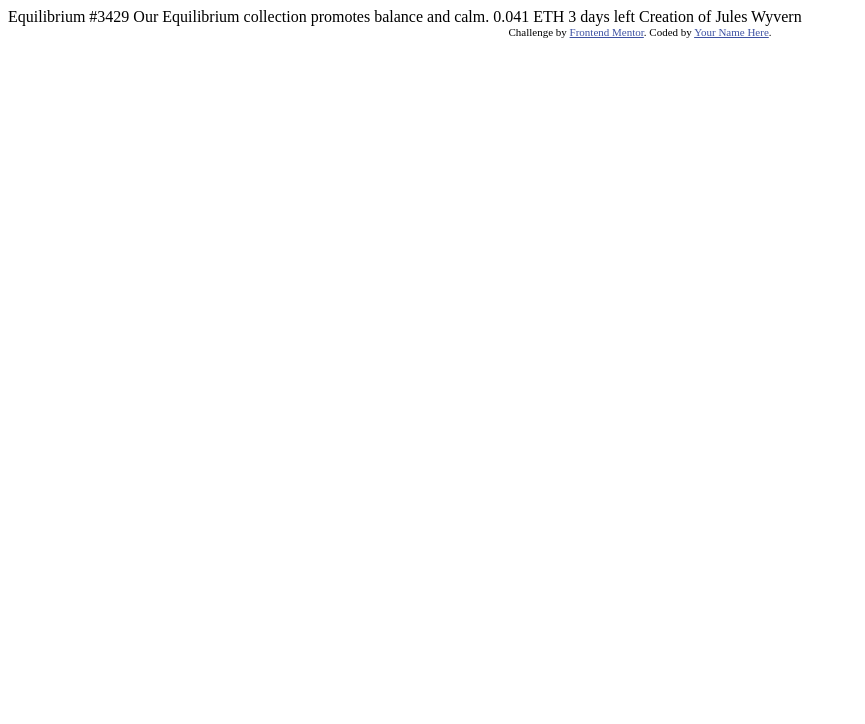
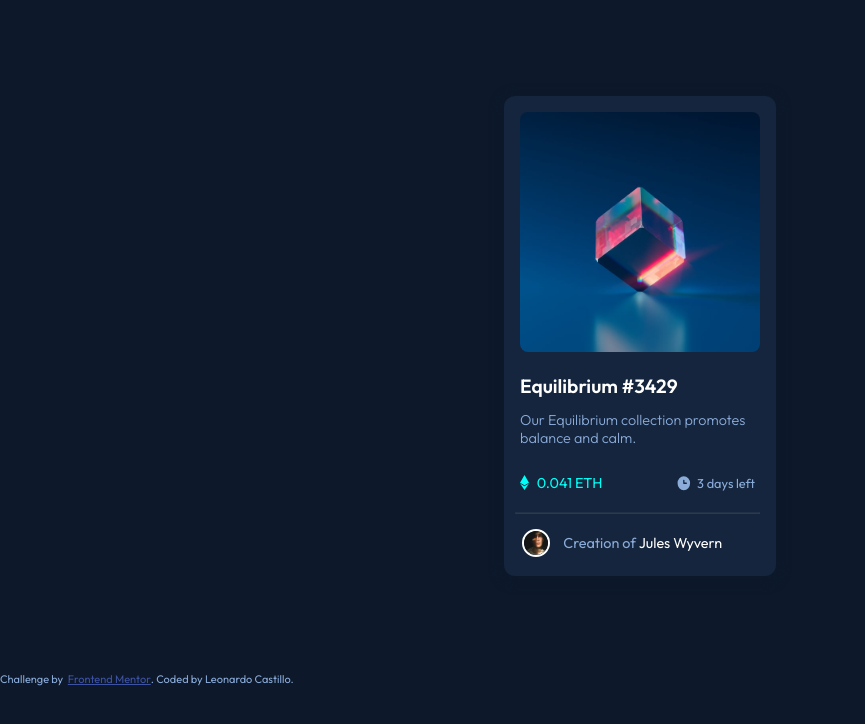
Before and after one commit to Leojosue11/NFT-preview-card-component, a plain HTML site: page index.html in a window 1280 px wide. Shown: the whole page, without its empty margins (0-865 px from the left). Drawn offline with Linux system fonts and the light colour scheme.

Commit message:
Already finish

```diff
--- a/index.html
+++ b/index.html
@@ -1,33 +1,65 @@
 <!DOCTYPE html>
 <html lang="en">
+
 <head>
   <meta charset="UTF-8">
-  <meta name="viewport" content="width=device-width, initial-scale=1.0"> <!-- displays site properly based on user's device -->
-
+  <meta name="viewport" content="width=device-width, initial-scale=1.0">
   <link rel="icon" type="image/png" sizes="32x32" href="./images/favicon-32x32.png">
-
+  <link rel="stylesheet" href="./styles/style.css">
+  <link rel="preconnect" href="https://fonts.googleapis.com">
+  <link rel="preconnect" href="https://fonts.gstatic.com" crossorigin>
+  <link href="https://fonts.googleapis.com/css2?family=Outfit:wght@300;400;600&display=swap" rel="stylesheet">
   <title>Frontend Mentor | NFT preview card component</title>
 
-  <!-- Feel free to remove these styles or customise in your own stylesheet 👍 -->
   <style>
-    .attribution { font-size: 11px; text-align: center; }
-    .attribution a { color: hsl(228, 45%, 44%); }
+    .attribution {
+      font-size: 11px;
+      text-align: center;
+    }
+
+    .attribution a {
+      color: hsl(228, 45%, 44%);
+    }
   </style>
 </head>
+
 <body>
+  <main>
+    <div class="card">
+      <div class="card-image">
+        <img class="card-image-nft" src="./images/image-equilibrium.jpg" alt="">
+        <img class="card-view" src="./images/icon-view.svg" alt="Nft-View">
+      </div>
+      <div class="card-name">
+        <h1>Equilibrium #3429</h1>
+      </div>
+      <div class="card-description">
+        <p>Our Equilibrium collection promotes balance and calm.</p>
+      </div>
 
-  Equilibrium #3429
+      <div class="price-timer">
+        <div class="price">
+          <img src="./images/icon-ethereum.svg" alt="" class="price-img">
+          <p class="price-label">0.041 ETH</p>
+        </div>
+        <div class="timer">
+          <img src="./images/icon-clock.svg" alt="" class="timer-img">
+          <p class="timer-label">3 days left</p>
+        </div>
+      </div>
+      <hr>
+      <div class="author">
+        <img src="./images/image-avatar.png" alt="" class="author-img">
+        <p>Creation of <span>Jules Wyvern</span></p>
+      </div>
+    </div>
+  </main>
+  <footer>
+    <div class="attribution">
+      Challenge by &nbsp <a href="https://www.frontendmentor.io?ref=challenge" target="_blank">Frontend Mentor</a>.
+      Coded by Leonardo Castillo.
+    </div>
+  </footer>
+</body>
 
-  Our Equilibrium collection promotes balance and calm.
-
-  0.041 ETH
-  3 days left
-
-  Creation of Jules Wyvern
-
-  <div class="attribution">
-    Challenge by <a href="https://www.frontendmentor.io?ref=challenge" target="_blank">Frontend Mentor</a>.
-    Coded by <a href="#">Your Name Here</a>.
-  </div>
-</body>
 </html>
--- /dev/null
+++ b/styles/style.css
@@ -0,0 +1,152 @@
+* {
+    margin: 0;
+    padding: 0;
+    box-sizing: border-box;
+    }
+body{
+    background-color:  hsl(217, 54%, 11%);
+    font-family: 'Outfit', sans-serif;
+    width: 100vw;
+}
+
+main{
+
+    margin: auto;
+    min-height: 25rem;
+    min-width: 17rem;
+    display: flex;
+    justify-content: center;
+    align-items: center;
+}
+hr{
+    opacity: 10%;
+    width: 90%;
+    margin-left: 4%;
+    color: gray;
+}
+footer{
+    color: var(--soft-blue);
+}
+:root{
+    --soft-blue: hsl(215, 51%, 70%);
+    --cyan: hsl(178, 100%, 50%);
+    --white: hsl(0, 0%, 100%);
+}
+.card{
+    width: 17rem;
+    height: 30rem;
+    background-color:hsl(216, 50%, 16%);
+    border-radius: 0.7rem;
+    box-shadow: 0px 3px 10px 5px hsl(217, 54%, 11%)
+}
+.card-image{
+    margin: 0;
+    display: flex;;
+    align-items: center;
+    justify-content: center;
+
+}
+.card-image:hover .card-view{
+    opacity: 0.8;
+}
+.card-view{
+    opacity: 0;
+    position: absolute;
+    top: 38%;
+    left: 51%;
+    transform: translate(-50%, -50%);
+    -ms-transform: translate(-50%, -50%);
+    transition: .5s ease;
+
+}
+.card-image-nft{
+    width: 90%;
+    height: 100%;
+    margin: 1rem 1rem;
+    padding: 0;
+    border-radius: 0.5rem;
+    overflow: hidden;
+}
+.card-image:hover .card-image-nft{
+   opacity: 0.3;
+   transition: .5s ease;
+   backface-visibility: hidden;
+}
+.card-name{
+    color: var(--white);
+    padding: 0.4rem 1rem;
+    font-weight: 100;
+    font-size: 0.6rem;
+}
+.card-description{
+    color: var(--soft-blue);
+    margin: 0;
+    padding:  0.4rem 1rem;
+    font-size: 0.9rem;
+    font-weight: 100;
+}
+.price-timer{
+    display: flex;
+    justify-content: space-between;
+    padding: 0 1rem;
+    margin: 20px 0;
+    font-size: 0.7rem;
+}
+.price{
+    display: flex;
+    align-items: center;
+    font-size: 0.9rem;
+}
+.price-img{
+    width: 0.6srem;
+    height: 80%;
+}
+.price-label{
+    color: var( --cyan);
+    padding: 0 8px;
+}
+.timer{
+    display: flex;
+    align-items: center;
+    font-size: 0.8rem;
+}
+.timer-img{
+    width: 1rem;
+    height: 100%;
+}
+.timer-label{
+    color: var(--soft-blue);
+    padding: 0 5px;
+}
+.author{
+    display: flex;
+    align-items: center;
+    flex-direction: row;
+    margin: 15px 18px 25px 18px;
+    font-size: 0.9rem;
+}
+.author-img{
+    width: 12%;
+    border-radius: 50%;
+    border: 2px solid var(--white);
+}
+.author p{
+    color: var(--soft-blue);
+    padding: 0 13px ;
+}
+.author p span{
+color: var(--white);
+}
+.attribution{
+    display: flex;
+    align-content: flex-end;
+}
+@media (min-width: 375px){
+    main{
+        margin: 6rem 0 6rem 0;
+    }
+    .attribution{
+    display: flex;
+    align-content: flex-end;
+    }
+}
```
